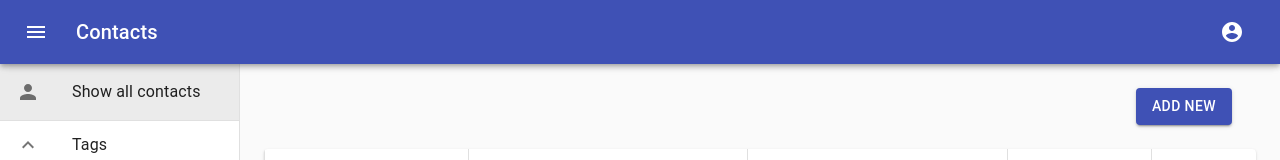
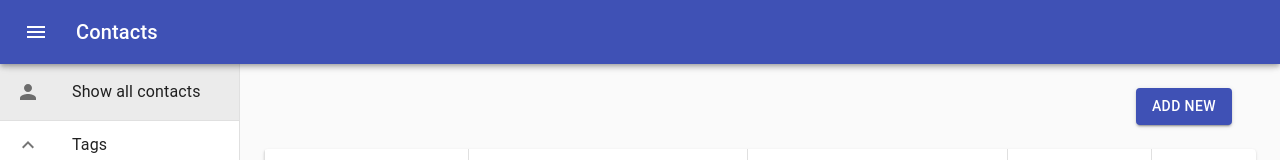
Before and after one commit to klaudiaholyst/contacts-app, a React (Create React App) app: page / in a window 1280 px wide. Shown: the top 160 px of the page. Built offline with nearby package versions, Linux system fonts and the light colour scheme.

Commit message:
deleted not used user icon in app bar

```diff
--- a/src/components/MenuAppBar/MenuAppBar.js
+++ b/src/components/MenuAppBar/MenuAppBar.js
@@ -5,11 +5,8 @@ import AppBar from '@material-ui/core/AppBar';
 import Toolbar from '@material-ui/core/Toolbar';
 import Typography from '@material-ui/core/Typography';
 import IconButton from '@material-ui/core/IconButton';
-import MenuItem from '@material-ui/core/MenuItem';
-import Menu from '@material-ui/core/Menu';
 
 import MenuIcon from '@material-ui/icons/Menu';
-import AccountCircle from '@material-ui/icons/AccountCircle';
 
 
 const useStyles = makeStyles((theme) => ({
@@ -27,17 +24,6 @@ const useStyles = makeStyles((theme) => ({
 
 export default function MenuAppBar(props) {
   const classes = useStyles();
-  const [auth, setAuth] = React.useState(true);
-  const [anchorEl, setAnchorEl] = React.useState(null);
-  const open = Boolean(anchorEl);
-
-  const handleMenu = (event) => {
-    setAnchorEl(event.currentTarget);
-  };
-
-  const handleClose = () => {
-    setAnchorEl(null);
-  };
 
   return (
     <div className={classes.root}>
@@ -49,37 +35,6 @@ export default function MenuAppBar(props) {
           <Typography variant="h6" className={classes.title}>
             Contacts
           </Typography>
-          {auth && (
-            <div>
-              <IconButton
-                aria-label="account of current user"
-                aria-controls="menu-appbar"
-                aria-haspopup="true"
-                onClick={handleMenu}
-                color="inherit"
-              >
-                <AccountCircle />
-              </IconButton>
-              <Menu
-                id="menu-appbar"
-                anchorEl={anchorEl}
-                anchorOrigin={{
-                  vertical: 'top',
-                  horizontal: 'right',
-                }}
-                keepMounted
-                transformOrigin={{
-                  vertical: 'top',
-                  horizontal: 'right',
-                }}
-                open={open}
-                onClose={handleClose}
-              >
-                <MenuItem onClick={handleClose}>Profile</MenuItem>
-                <MenuItem onClick={handleClose}>My account</MenuItem>
-              </Menu>
-            </div>
-          )}
         </Toolbar>
       </AppBar>
     </div>
```
